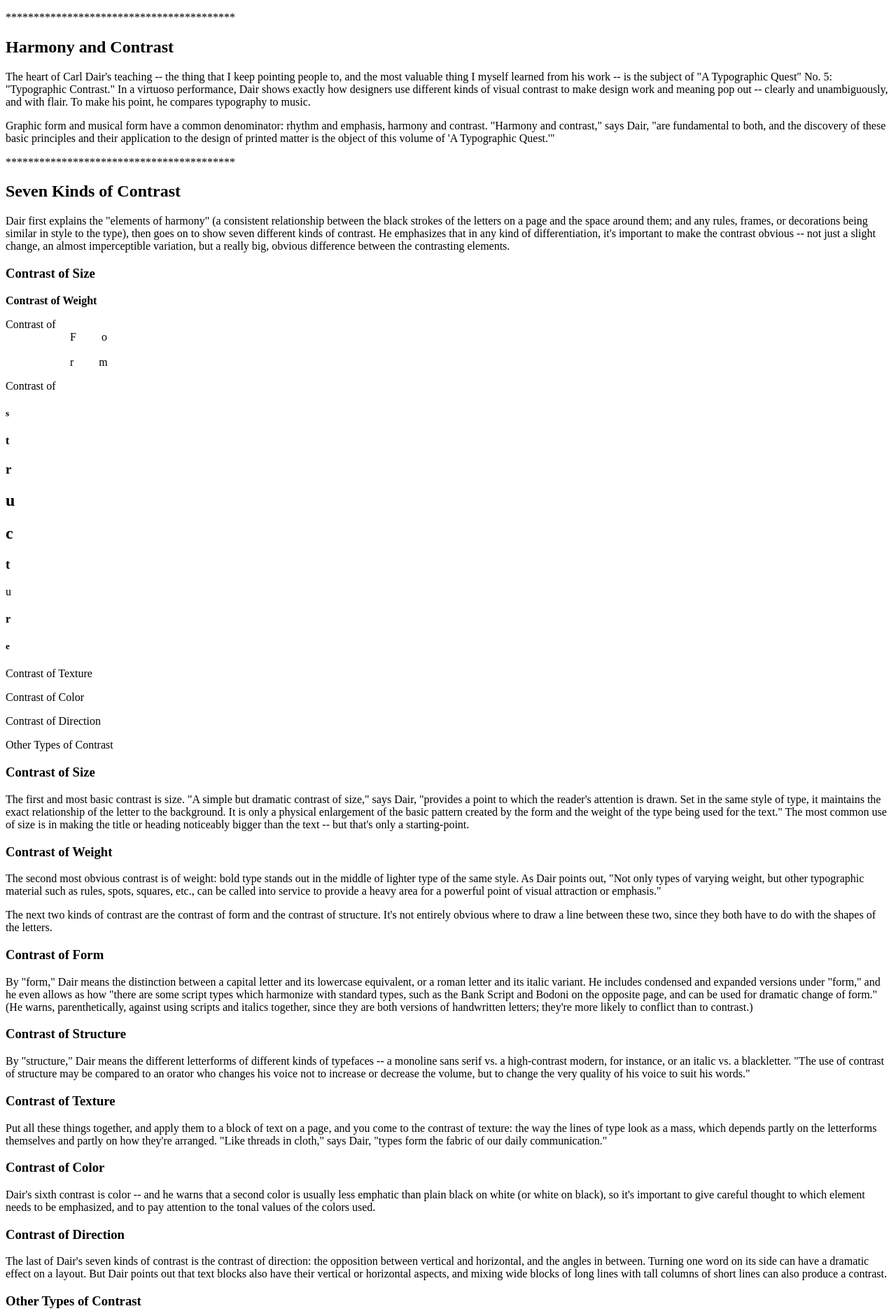
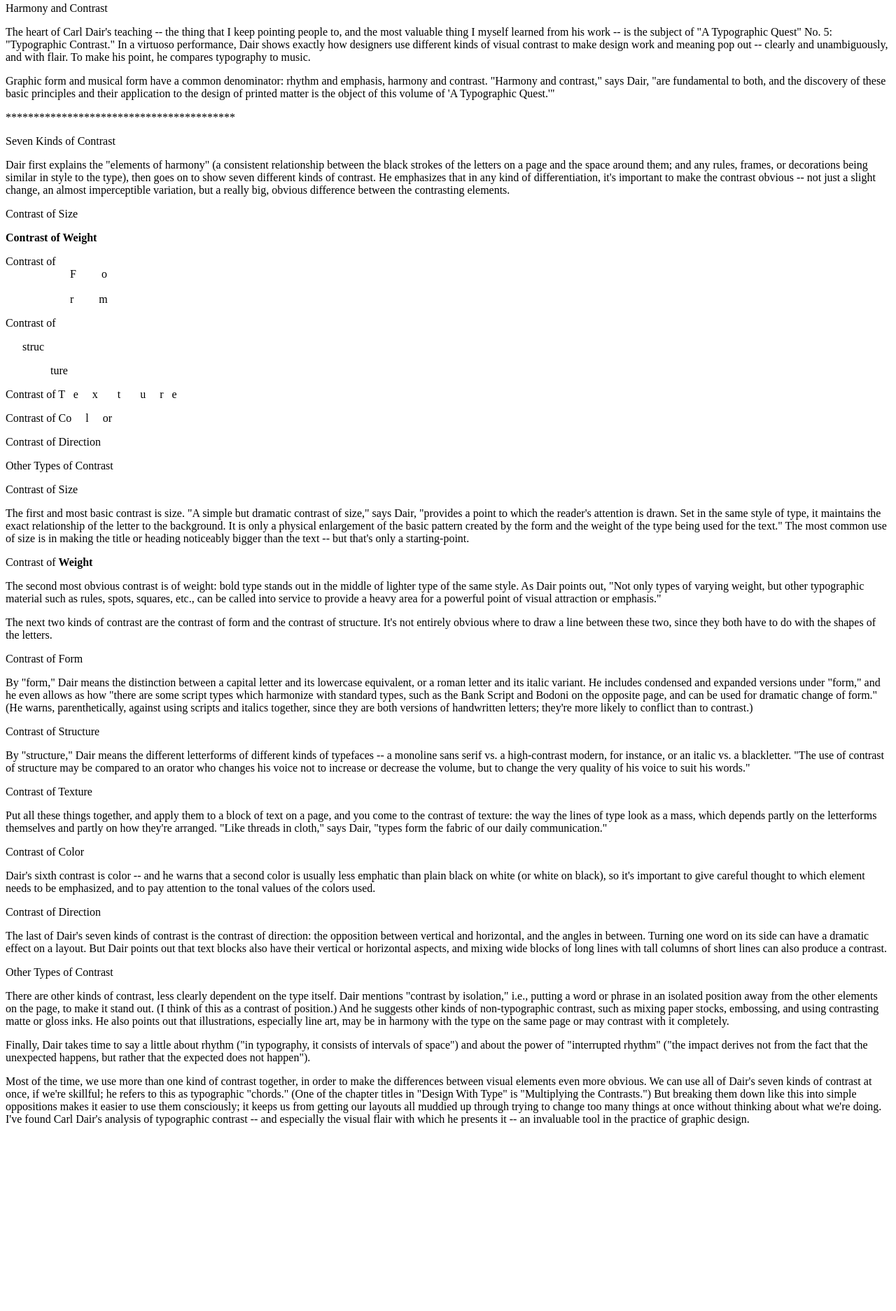
Before and after one commit to jay-manday/variations, a plain HTML site: page carl-dier-style.html in a window 1280 px wide. Shown: the part 465-2339 px from the top of the page at 70% size. After the commit the page ends 2090 px from the top, so only its background shows below. Drawn offline with Linux system fonts and the light colour scheme.

Commit message:
added index

```diff
--- a/carl-dier-style.html
+++ b/carl-dier-style.html
@@ -5,9 +5,9 @@
     <title>title</title>
   </head>
   <body>
-  <h1>Seven Principles of Typographic Contrast</h1>
+  <p>Seven Principles of Typographic Contrast</p>
   <p>In a seminal booklet that he both designed and wrote, Carl Dair showed how in typography, as in music, harmony and contrast are the keys to composition.</p>
-  <h2>Written by John D. Berry</h2>
+  <p>Written by John D. Berry</p>
 
   <p>
     The late Canadian typographer Carl Dair was one of the great typographic designers of the 1950s and 1960s, and he may have been the best of them all at explaining the nature of typography. In coordinated projects that he both wrote and designed, he managed to describe -- and show -- the ways in which manipulating and using type make typography happen.
@@ -29,7 +29,7 @@
     *****************************************
   </p>
 
-  <h2>Harmony and Contrast</h2>
+  <p>Harmony and Contrast</p>
 
   <p>
     The heart of Carl Dair's teaching -- the thing that I keep pointing people to, and the most valuable thing I myself learned from his work -- is the subject of "A Typographic Quest" No. 5: "Typographic Contrast." In a virtuoso performance, Dair shows exactly how designers use different kinds of visual contrast to make design work and meaning pop out -- clearly and unambiguously, and with flair. To make his point, he compares typography to music.
@@ -43,13 +43,13 @@
     *****************************************
   </p>
 
-  <h2>Seven Kinds of Contrast</h2>
+  <p>Seven Kinds of Contrast</p>
 
   <p>
     Dair first explains the "elements of harmony" (a consistent relationship between the black strokes of the letters on a page and the space around them; and any rules, frames, or decorations being similar in style to the type), then goes on to show seven different kinds of contrast. He emphasizes that in any kind of differentiation, it's important to make the contrast obvious -- not just a slight change, an almost imperceptible variation, but a really big, obvious difference between the contrasting elements.
   </p>
 
-  <h3> Contrast of Size </h3>
+  <p> Contrast of Size </p>
   <b> Contrast of Weight </b>
   <p> Contrast of
     <br />
@@ -65,20 +65,32 @@
     <br />
 
   </p>
-  <p> Contrast of <h5>s</h5><h4>t</h4><h3>r</h3><h2>u</h2>
-    <h2>c</h2><h3>t</h3>u<h4>r</h4><h5>e</h5> </p>
-  <p> Contrast of Texture </p>
-  <p> Contrast of Color </p>
+  <p> Contrast of
+    <p> &nbsp; &nbsp; &nbsp; struc </p>
+    <p> &nbsp; &nbsp; &nbsp; &nbsp;
+        &nbsp; &nbsp; &nbsp; &nbsp; ture
+    </p>
+
+  <p> Contrast of
+    T &nbsp;
+    e &nbsp; &nbsp;
+    x &nbsp; &nbsp; &nbsp;
+    t &nbsp; &nbsp; &nbsp;
+    u &nbsp; &nbsp;
+    r &nbsp;
+    e </p>
+  <p> Contrast of
+    Co &nbsp; &nbsp; l &nbsp; &nbsp; or </p>
   <p> Contrast of Direction </p>
   <p> Other Types of Contrast </p>
 
-  <h3>Contrast of Size</h3>
+  <p>Contrast of Size</p>
 
   <p>
     The first and most basic contrast is size. "A simple but dramatic contrast of size," says Dair, "provides a point to which the reader's attention is drawn. Set in the same style of type, it maintains the exact relationship of the letter to the background. It is only a physical enlargement of the basic pattern created by the form and the weight of the type being used for the text." The most common use of size is in making the title or heading noticeably bigger than the text -- but that's only a starting-point.
   </p>
 
-  <h3>Contrast of Weight</h3>
+  <p>Contrast of <b>Weight</b></p>
 
   <p>
     The second most obvious contrast is of weight: bold type stands out in the middle of lighter type of the same style. As Dair points out, "Not only types of varying weight, but other typographic material such as rules, spots, squares, etc., can be called into service to provide a heavy area for a powerful point of visual attraction or emphasis."
@@ -88,37 +100,37 @@
     The next two kinds of contrast are the contrast of form and the contrast of structure. It's not entirely obvious where to draw a line between these two, since they both have to do with the shapes of the letters.
   </p>
 
-  <h3>Contrast of Form</h3>
+  <p>Contrast of Form</p>
 
   <p>
     By "form," Dair means the distinction between a capital letter and its lowercase equivalent, or a roman letter and its italic variant. He includes condensed and expanded versions under "form," and he even allows as how "there are some script types which harmonize with standard types, such as the Bank Script and Bodoni on the opposite page, and can be used for dramatic change of form." (He warns, parenthetically, against using scripts and italics together, since they are both versions of handwritten letters; they're more likely to conflict than to contrast.)
   </p>
 
-  <h3>Contrast of Structure</h3>
+  <p>Contrast of Structure</p>
 
   <p>
     By "structure," Dair means the different letterforms of different kinds of typefaces -- a monoline sans serif vs. a high-contrast modern, for instance, or an italic vs. a blackletter. "The use of contrast of structure may be compared to an orator who changes his voice not to increase or decrease the volume, but to change the very quality of his voice to suit his words."
   </p>
 
-  <h3>Contrast of Texture</h3>
+  <p>Contrast of Texture</p>
 
   <p>
     Put all these things together, and apply them to a block of text on a page, and you come to the contrast of texture: the way the lines of type look as a mass, which depends partly on the letterforms themselves and partly on how they're arranged. "Like threads in cloth," says Dair, "types form the fabric of our daily communication."
   </p>
 
-  <h3>Contrast of Color</h3>
+  <p>Contrast of Color</p>
 
   <p>
     Dair's sixth contrast is color -- and he warns that a second color is usually less emphatic than plain black on white (or white on black), so it's important to give careful thought to which element needs to be emphasized, and to pay attention to the tonal values of the colors used.
   </p>
 
-  <h3>Contrast of Direction</h3>
+  <p>Contrast of Direction</p>
 
   <p>
     The last of Dair's seven kinds of contrast is the contrast of direction: the opposition between vertical and horizontal, and the angles in between. Turning one word on its side can have a dramatic effect on a layout. But Dair points out that text blocks also have their vertical or horizontal aspects, and mixing wide blocks of long lines with tall columns of short lines can also produce a contrast.
   </p>
 
-  <h3>Other Types of Contrast</h3>
+  <p>Other Types of Contrast</p>
 
   <p>
     There are other kinds of contrast, less clearly dependent on the type itself. Dair mentions "contrast by isolation," i.e., putting a word or phrase in an isolated position away from the other elements on the page, to make it stand out. (I think of this as a contrast of position.) And he suggests other kinds of non-typographic contrast, such as mixing paper stocks, embossing, and using contrasting matte or gloss inks. He also points out that illustrations, especially line art, may be in harmony with the type on the same page or may contrast with it completely.
```
Also changed, not shown: index.html (added, +13 -0 lines).
